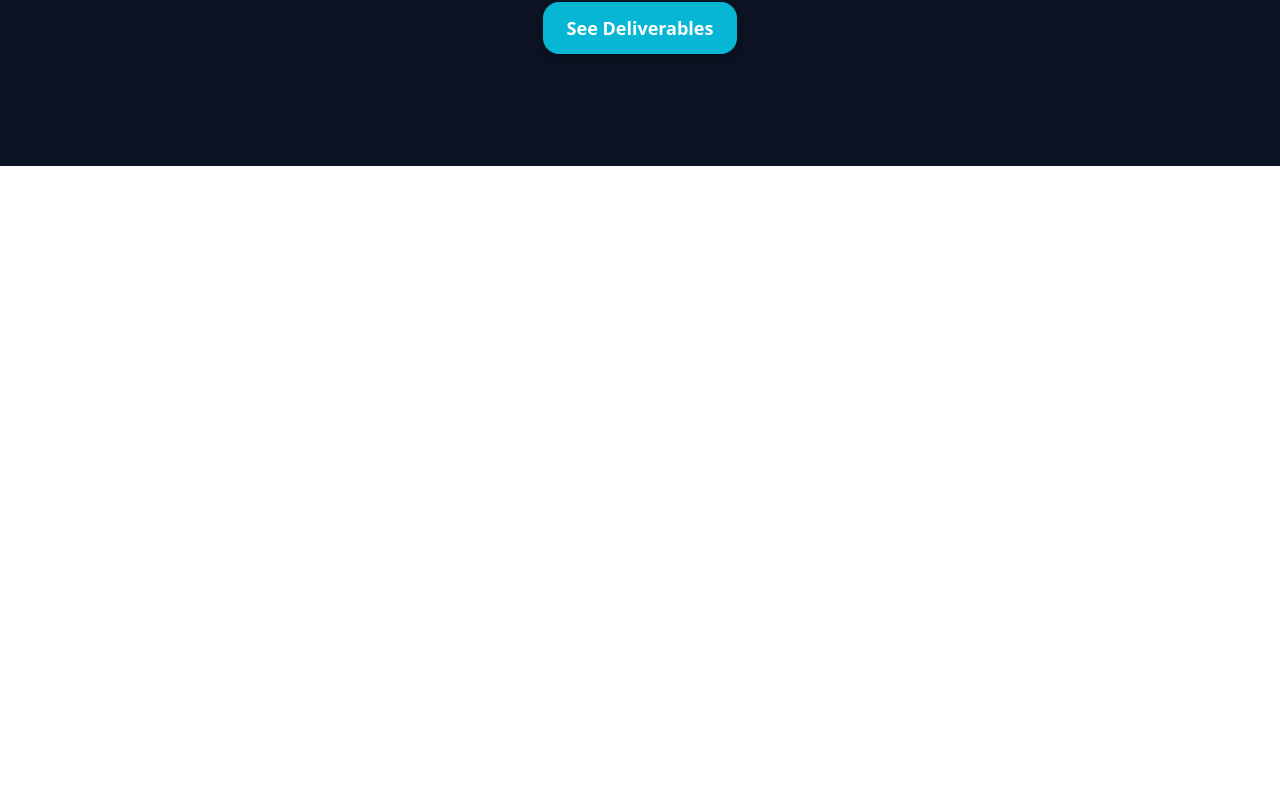
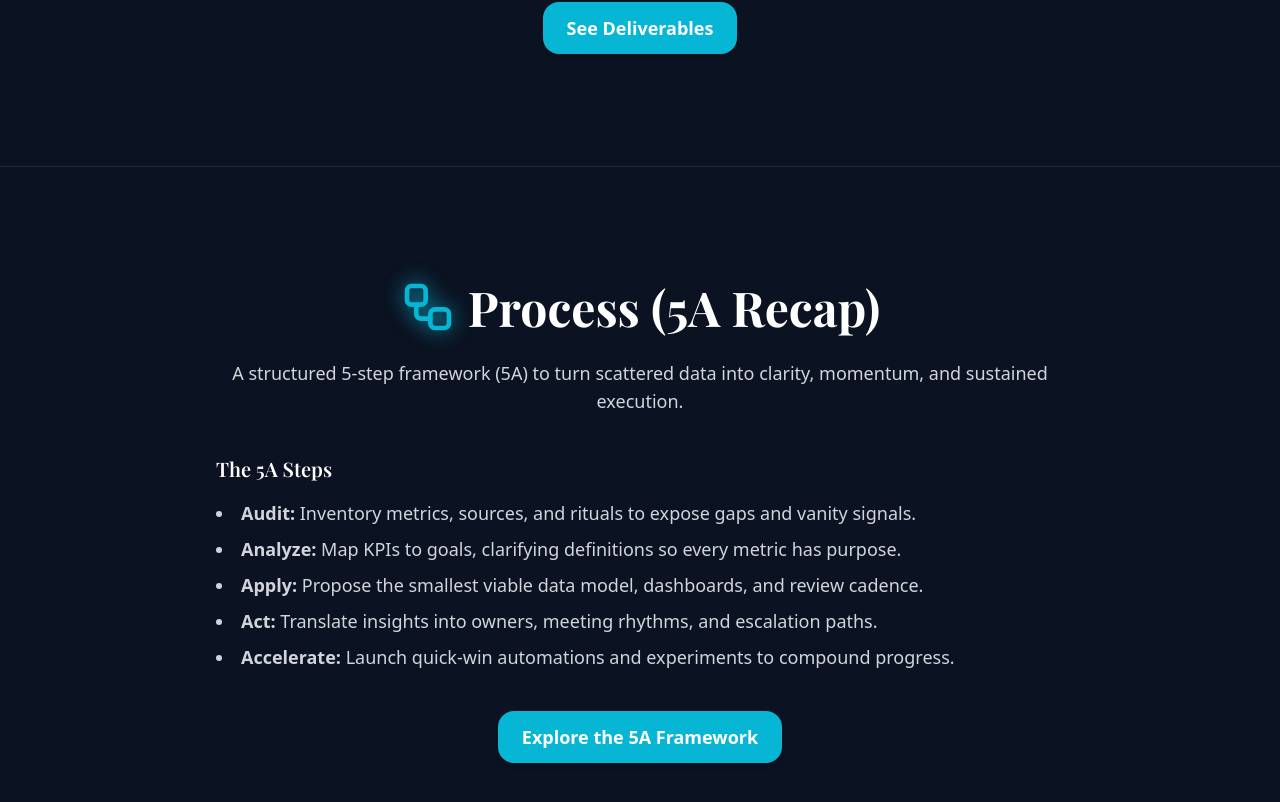
Before and after one commit to kartik-7877/statixgrowth-site, a Next.js app: page /services in a window 1280 px wide. Shown: the part 2983-3785 px from the top of the page. Before the commit the page ends 3149 px from the top, so only its background shows below. Built offline with nearby package versions, Linux system fonts and the light colour scheme.

Commit message:
Add Process section with consistent icon + heading layout

```diff
--- /dev/null
+++ b/components/ServiceProcessSection.js
@@ -0,0 +1,96 @@
+// components/ServiceProcessSection.js
+
+"use client";
+
+import { motion } from "framer-motion";
+import { fadeInUp } from "@/lib/utils";
+import { Workflow } from "lucide-react";
+import Link from "next/link";
+
+export default function ServiceProcessSection() {
+  return (
+    <section
+      id="process"
+      className="bg-[#0B1221] text-white py-20 sm:py-28 border-t border-gray-800"
+    >
+      <div className="max-w-4xl mx-auto px-4 sm:px-6">
+        {/* Icon + Title */}
+        <motion.div
+          className="flex flex-col sm:flex-row items-center justify-center gap-3 text-center sm:text-left"
+          variants={fadeInUp}
+          initial="hidden"
+          animate="visible"
+          transition={{ duration: 0.8, ease: "easeOut" }}
+        >
+          <Workflow className="w-12 h-12 sm:w-14 sm:h-14 text-[#06B6D4] drop-shadow-[0_0_10px_#06B6D4]" />
+          <h2 className="font-display font-bold text-3xl sm:text-4xl lg:text-5xl leading-[120%]">
+            Process (5A Recap)
+          </h2>
+        </motion.div>
+
+        {/* Intro */}
+        <motion.p
+          className="mt-6 text-center font-sans text-sm sm:text-base lg:text-lg text-gray-300 leading-relaxed"
+          variants={fadeInUp}
+          initial="hidden"
+          animate="visible"
+          transition={{ duration: 0.9, ease: "easeOut", delay: 0.2 }}
+        >
+          A structured 5-step framework (5A) to turn scattered data into
+          clarity, momentum, and sustained execution.
+        </motion.p>
+
+        {/* Bullet List */}
+        <motion.div
+          className="mt-10 space-y-4"
+          variants={fadeInUp}
+          initial="hidden"
+          animate="visible"
+          transition={{ duration: 1, ease: "easeOut", delay: 0.4 }}
+        >
+          <h3 className="font-display font-semibold text-xl text-white">
+            The 5A Steps
+          </h3>
+          <ul className="list-disc list-inside font-sans text-gray-300 text-sm sm:text-base lg:text-lg space-y-2">
+            <li>
+              <strong>Audit:</strong> Inventory metrics, sources, and rituals to
+              expose gaps and vanity signals.
+            </li>
+            <li>
+              <strong>Analyze:</strong> Map KPIs to goals, clarifying definitions
+              so every metric has purpose.
+            </li>
+            <li>
+              <strong>Apply:</strong> Propose the smallest viable data model,
+              dashboards, and review cadence.
+            </li>
+            <li>
+              <strong>Act:</strong> Translate insights into owners, meeting
+              rhythms, and escalation paths.
+            </li>
+            <li>
+              <strong>Accelerate:</strong> Launch quick-win automations and
+              experiments to compound progress.
+            </li>
+          </ul>
+        </motion.div>
+
+        {/* CTA */}
+        <motion.div
+          className="mt-10 flex justify-center"
+          variants={fadeInUp}
+          initial="hidden"
+          animate="visible"
+          transition={{ duration: 1.1, ease: "easeOut", delay: 0.6 }}
+        >
+          <Link
+            href="#"
+            className="px-6 py-3 text-base sm:text-lg font-sans font-semibold text-white bg-[#06B6D4] rounded-2xl shadow-md hover:bg-cyan-500 transition-colors"
+          >
+            Explore the 5A Framework
+          </Link>
+        </motion.div>
+      </div>
+    </section>
+  );
+}
--- a/pages/services.js
+++ b/pages/services.js
@@ -1,10 +1,11 @@
-// pages/services.js
+// app/services.js (or pages/services.js depending on your setup)
 
 import ServiceHeroSection from "@/components/ServiceHeroSection";
 import ServiceHubOverview from "@/components/ServiceHubOverview";
 import ServiceStrategySection from "@/components/ServiceStrategySection";
 import ServiceOutcomesSection from "@/components/ServiceOutcomesSection";
 import ServiceDeliverablesSection from "@/components/ServiceDeliverablesSection";
+import ServiceProcessSection from "@/components/ServiceProcessSection"; // ✅ new import
 
 export default function ServicesPage() {
   return (
@@ -14,6 +15,7 @@ export default function ServicesPage() {
       <ServiceStrategySection />
       <ServiceOutcomesSection />
       <ServiceDeliverablesSection />
+      <ServiceProcessSection />   {/* ✅ new section added */}
     </>
   );
 }
```
